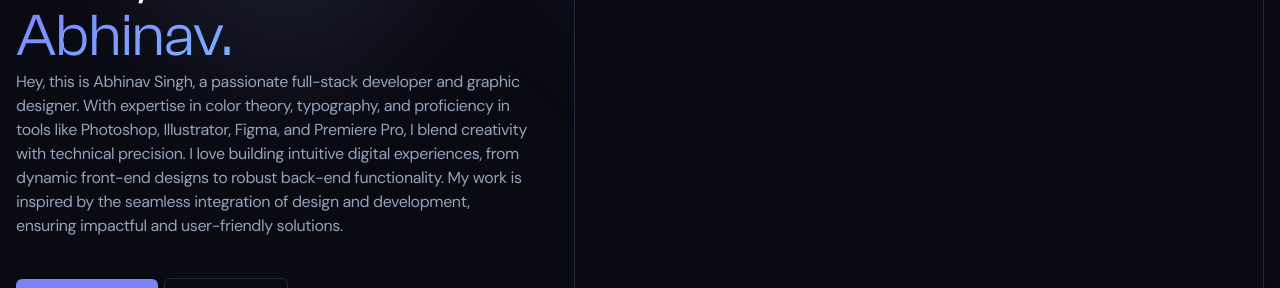
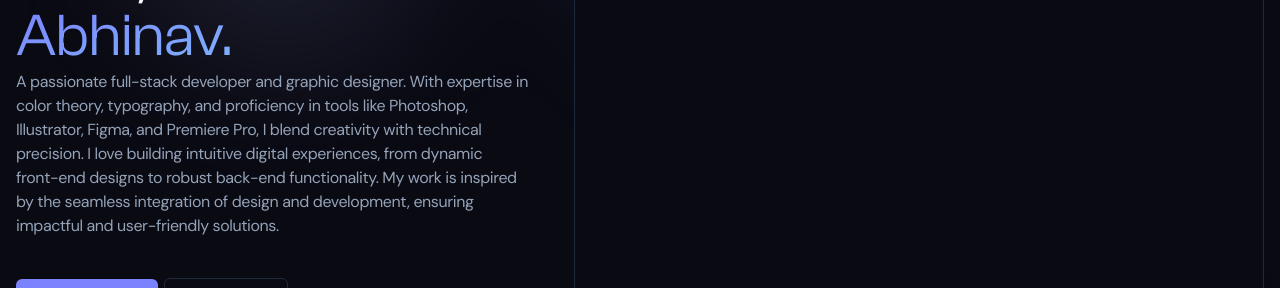
Before and after one commit to abhinxvz/my_portfolio, a Next.js app: page / in a window 1280 px wide. Shown: the part 292-580 px from the top of the page. Built offline with nearby package versions, Linux system fonts and the light colour scheme.

Commit message:
Update index.tsx

```diff
--- a/src/pages/index.tsx
+++ b/src/pages/index.tsx
@@ -203,7 +203,7 @@ export default function Home() {
                 data-scroll-speed=".06"
                 className="mt-1 max-w-lg tracking-tight text-muted-foreground 2xl:text-xl"
               >
-                Hey, this is Abhinav Singh, a passionate full-stack developer and graphic designer. With expertise in color theory, typography, and proficiency in tools like Photoshop, Illustrator, Figma, and Premiere Pro, I blend creativity with technical precision. I love building intuitive digital experiences, from dynamic front-end designs to robust back-end functionality. My work is inspired by the seamless integration of design and development, ensuring impactful and user-friendly solutions.
+                A passionate full-stack developer and graphic designer. With expertise in color theory, typography, and proficiency in tools like Photoshop, Illustrator, Figma, and Premiere Pro, I blend creativity with technical precision. I love building intuitive digital experiences, from dynamic front-end designs to robust back-end functionality. My work is inspired by the seamless integration of design and development, ensuring impactful and user-friendly solutions.
               </p>
             </div>
             <span
```
